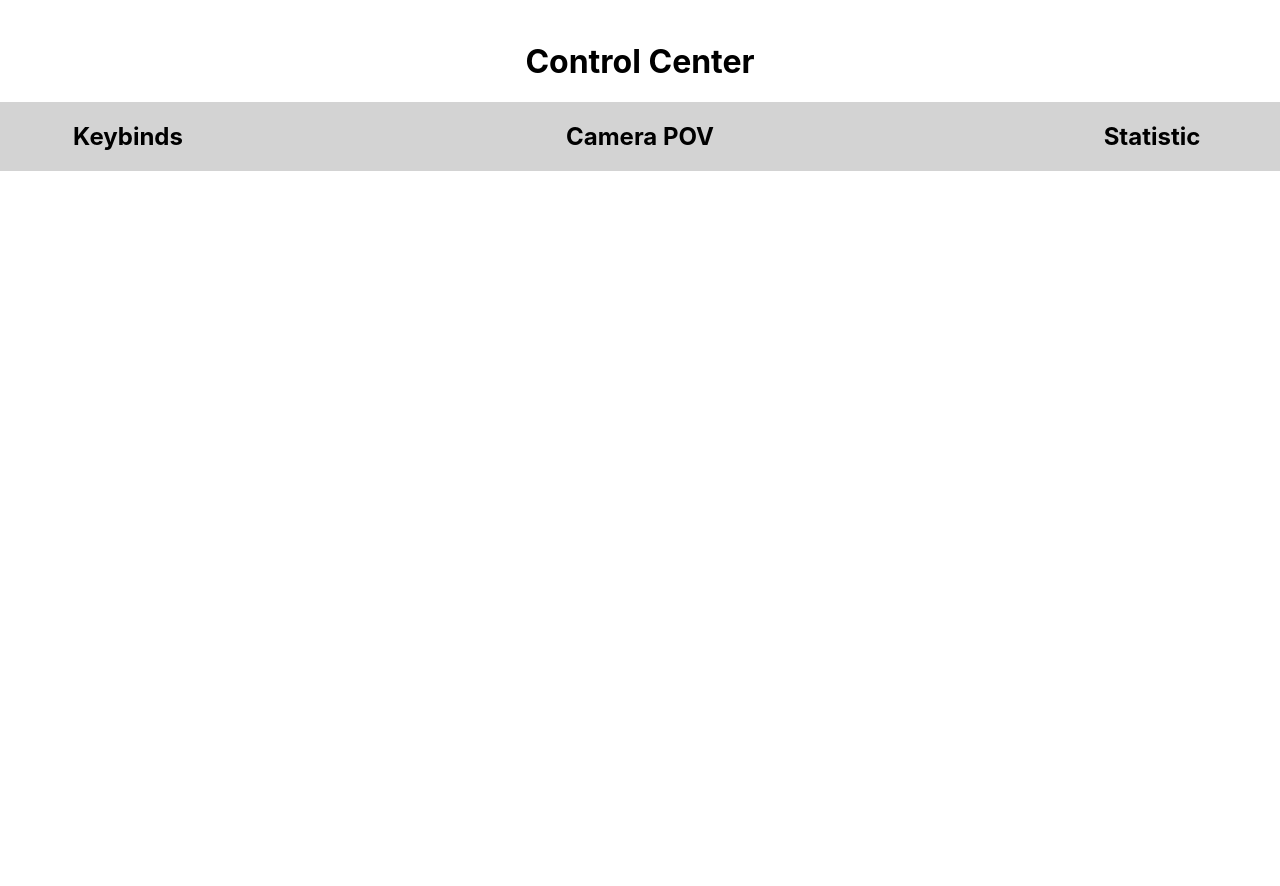
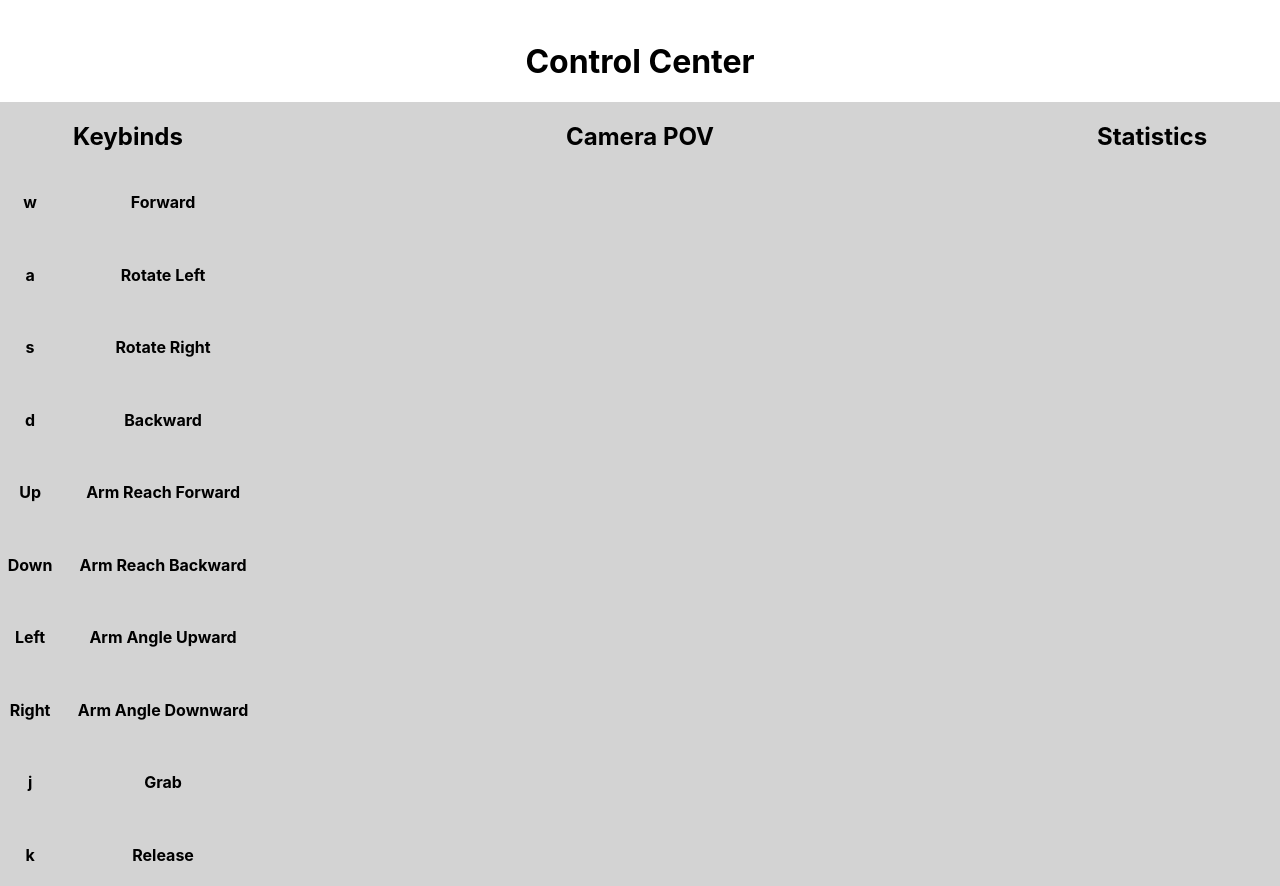
Before and after one commit to Zraxaid/Hack24, a React (Create React App) app in the folder frontend/: page / in a window 1280 px wide. Shown: the part 1640-2526 px from the top of the page. Before the commit the page ends 1811 px from the top, so only its background shows below. Built offline with nearby package versions, Linux system fonts and the light colour scheme; no server answers.

Commit message:
Second iteration of the webpage. Added keybinds and the general layout of the website have been implemented.

```diff
--- a/frontend/src/App.css
+++ b/frontend/src/App.css
@@ -128,6 +128,13 @@
     width: 20%;
   }
 
+  .keybind-grid {
+    display: grid;
+    grid-template-columns: auto auto;
+    column-gap: 10px;
+    row-gap: 10px;
+  }
+
   .control-center-mid {
     width: 60%;
   }
--- a/frontend/src/App.js
+++ b/frontend/src/App.js
@@ -99,12 +99,34 @@ function App() {
       <div className="control-center-container">
         <div className="control-center-left">
           <h2>Keybinds</h2>
+          <div className="keybind-grid">
+            <h4>w</h4>
+            <h4>Forward</h4>
+            <h4>a</h4>
+            <h4>Rotate Left</h4>
+            <h4>s</h4>
+            <h4>Rotate Right</h4>
+            <h4>d</h4>
+            <h4>Backward</h4>
+            <h4>Up</h4>
+            <h4>Arm Reach Forward</h4>
+            <h4>Down</h4>
+            <h4>Arm Reach Backward</h4>
+            <h4>Left</h4>
+            <h4>Arm Angle Upward</h4>
+            <h4>Right</h4>
+            <h4>Arm Angle Downward</h4>
+            <h4>j</h4>
+            <h4>Grab</h4>
+            <h4>k</h4>
+            <h4>Release</h4>
+          </div>
         </div>
         <div className="control-center-mid">
           <h2>Camera POV</h2>
         </div>
         <div className="control-center-right">
-          <h2>Statistic</h2>
+          <h2>Statistics</h2>
         </div>
       </div>
     </div>
```
